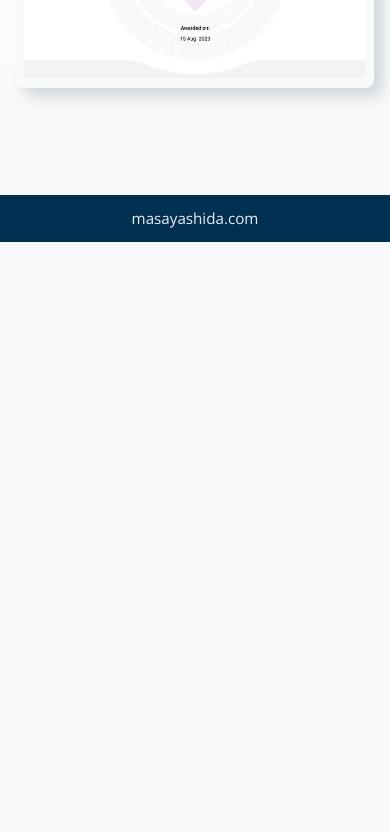
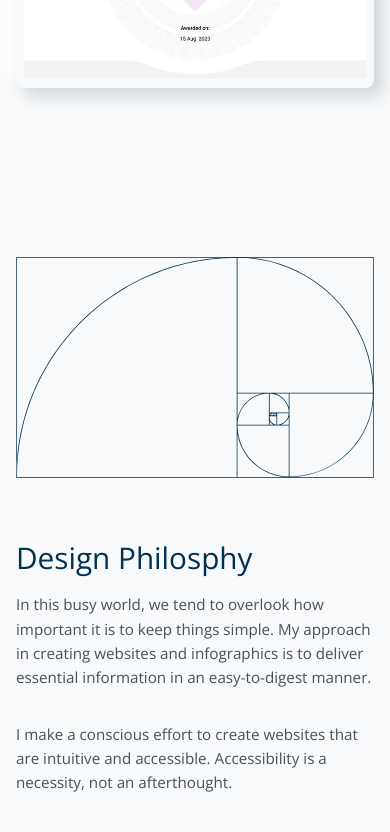
Before and after one commit to masayaShinoda/masaya-sveltekit-portfolio, a SvelteKit app: page / in a window 390 px wide. Shown: the part 2712-3544 px from the top of the page. Before the commit the page ends 2954 px from the top, so only its background shows below. Built offline with nearby package versions, Linux system fonts and the light colour scheme.

Commit message:
add design philosophy section

```diff
--- a/src/lib/home/SectionDesignPhilosophy.svelte
+++ b/src/lib/home/SectionDesignPhilosophy.svelte
@@ -1,19 +1,19 @@
 <section class="section-container">
 	<div class="content">
 		<div class="section__left">
-			<h2>My Design Philosphy</h2>
+			<h2>Design Philosphy</h2>
 			<p>
 				In this busy world, we tend to overlook how important it is to keep things simple. My
 				approach in creating websites and infographics is to deliver essential information in an
 				easy-to-digest manner.
 			</p>
 			<p>
-				I make a conscious effort to create website navigations that are intuitive and accessible.
+				I make a conscious effort to create websites that are intuitive and accessible.
 				Accessibility is a necessity, not an afterthought.
 			</p>
 		</div>
 		<div class="section__right">
-			<img src="/images/golden-ratio.svg" alt="Golden Ratio" width="480" height="297" />
+			<img src="/images/golden-ratio.svg" alt="Golden Ratio" width="387" height="240" />
 		</div>
 	</div>
 </section>
@@ -23,6 +23,7 @@
 		width: 100%;
 		max-width: min(var(--content-max-width), 100%);
 		margin: 0 auto;
+		padding: 5rem 0;
 	}
 	.section-container .content {
 		width: 100%;
@@ -36,33 +37,38 @@
 		/* padding: 5rem 0; */
 		/* outline: 1px solid red; */
 	}
-	@media screen and (max-width: 64em) {
-		.section-container .content {
-			max-width: 100%;
-		}
-	}
 	@media screen and (max-width: 48em) {
 		.section-container .content {
 			flex-direction: column-reverse;
 			align-items: flex-start;
 			padding: 3.25rem var(--padding-horizontal);
-			width: 100%;
-			max-width: 100%;
+			max-width: min(32em, 100%);
 		}
 	}
 
 	.section__left {
-		width: 50%;
-		max-width: 50%;
+		max-width: 40%;
 		display: flex;
 		flex-direction: column;
 		justify-content: center;
 		align-items: flex-start;
 		/* background-color: var(--clr-primary); */
 	}
+	.section__left h2 {
+		color: var(--clr-primary);
+		margin-bottom: 1rem;
+		font-size: var(--type-scale-3);
+	}
+	[data-theme='dark'] .section__left h2 {
+		color: var(--clr-secondary-shade-b);
+	}
 	.section__left p {
-		margin-bottom: 1rem;
 		max-width: min(100%, 40ch);
+		color: var(--clr-grey-5);
+		margin-bottom: 2rem;
+	}
+	[data-theme='dark'] .section__left p {
+		color: var(--clr-grey-2);
 	}
 	@media screen and (max-width: 48em) {
 		.section__left p {
@@ -70,15 +76,20 @@
 		}
 	}
 	.section__right {
-		width: 50%;
-		max-width: 50%;
 		display: flex;
 		flex-direction: column;
 		justify-content: center;
-		align-items: flex-end;
-		/* background-color: var(--clr-grey-1); */
-		padding: 0;
+		align-items: center;
+		background-color: var(--clr-grey-1);
+		padding: 2rem;
+		border-radius: 2rem;
+		box-shadow: var(--shadow-flat);
+		max-width: 45%;
 	}
+	[data-theme='dark'] .content .section__right {
+		background-color: var(--clr-grey-6);
+	}
+
 	@media screen and (max-width: 48em) {
 		.section__left,
 		.section__right {
@@ -86,41 +97,24 @@
 			max-width: 100%;
 		}
 		.section__right {
-			align-items: center;
 			margin-bottom: 3.25rem;
+			padding: 0;
+			background: none;
+			box-shadow: none;
+			max-width: 24em;
 		}
 	}
 
 	.section__right img {
-		max-width: 65%;
+		width: 100%;
+		max-width: 100%;
 		object-fit: contain;
 		object-position: center;
 		filter: brightness(0) var(--filter-clr-primary);
+		margin: auto;
 		/* border: 2px solid var(--clr-primary); */
 	}
 	[data-theme='dark'] .section__right img {
 		filter: brightness(0) var(--filter-clr-secondary-shade-b);
 	}
-	@media screen and (max-width: 64em) {
-		.section__right img {
-			width: 80%;
-			max-width: 80%;
-			max-height: 12.5rem;
-		}
-	}
-
-	.section__left h2 {
-		color: var(--clr-primary);
-		margin-bottom: 1.5rem;
-		font-size: var(--type-scale-3);
-	}
-	[data-theme='dark'] .section__left h2 {
-		color: #fff;
-	}
-	.section__left p {
-		color: var(--clr-grey-6);
-	}
-	[data-theme='dark'] .section__left p {
-		color: var(--clr-grey-1);
-	}
 </style>
--- a/src/routes/(default)/+page.svelte
+++ b/src/routes/(default)/+page.svelte
@@ -3,6 +3,7 @@
 	import SectionCourses from '$lib/home/SectionCourses.svelte';
 	import SectionSkillSet from '$lib/home/SectionSkillSet.svelte';
 	import SectionCertifications from '$lib/home/SectionCertifications.svelte';
+	import SectionDesignPhilosophy from '$lib/home/SectionDesignPhilosophy.svelte';
 	// import CallToAction from '$lib/components/CallToAction.svelte';
 	// import BackToTop from '$lib/components/BackToTop.svelte';
 </script>
@@ -14,5 +15,6 @@
 <SectionCourses />
 <SectionSkillSet />
 <SectionCertifications />
+<SectionDesignPhilosophy />
 <!-- <CallToAction /> -->
 <!-- <BackToTop /> -->
```
